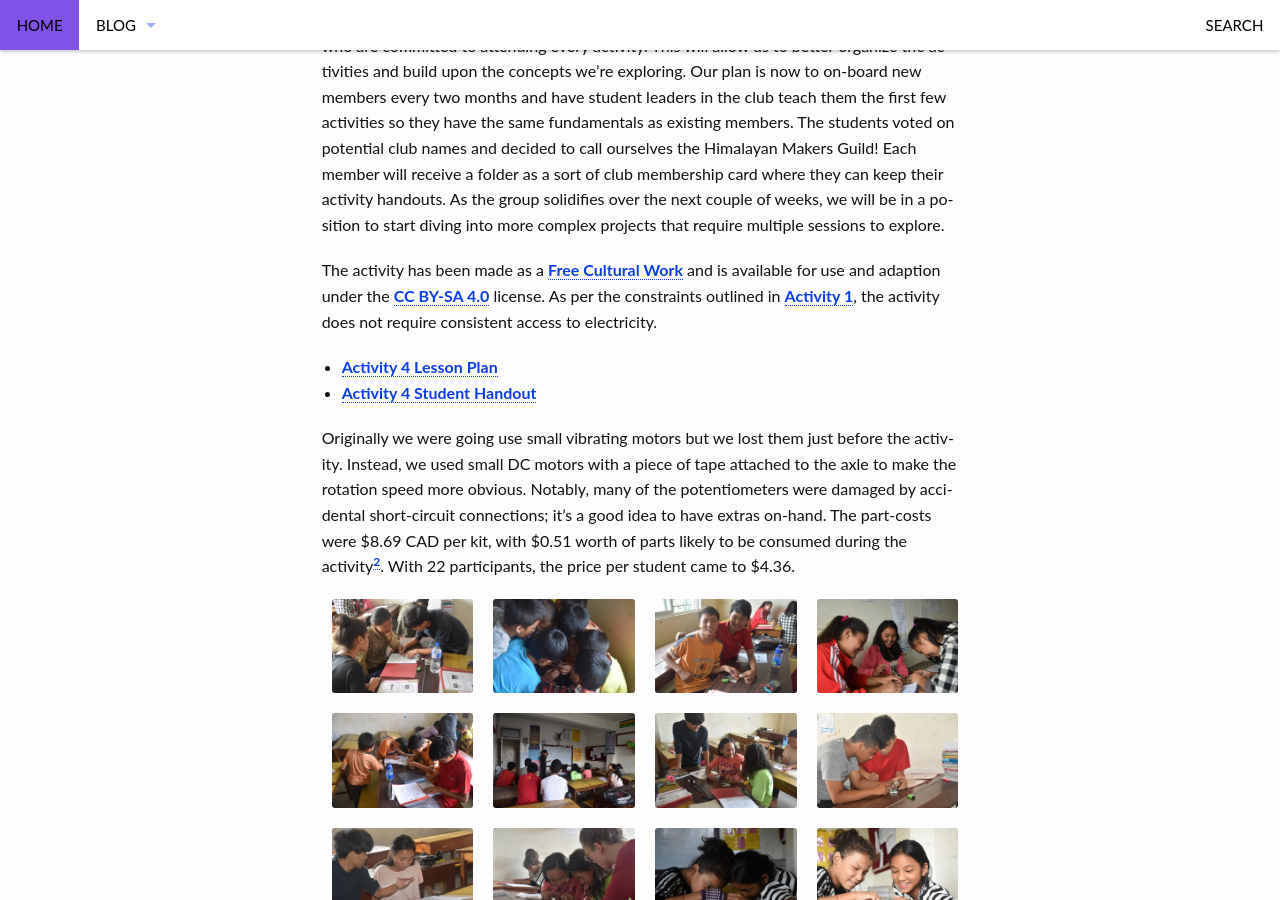
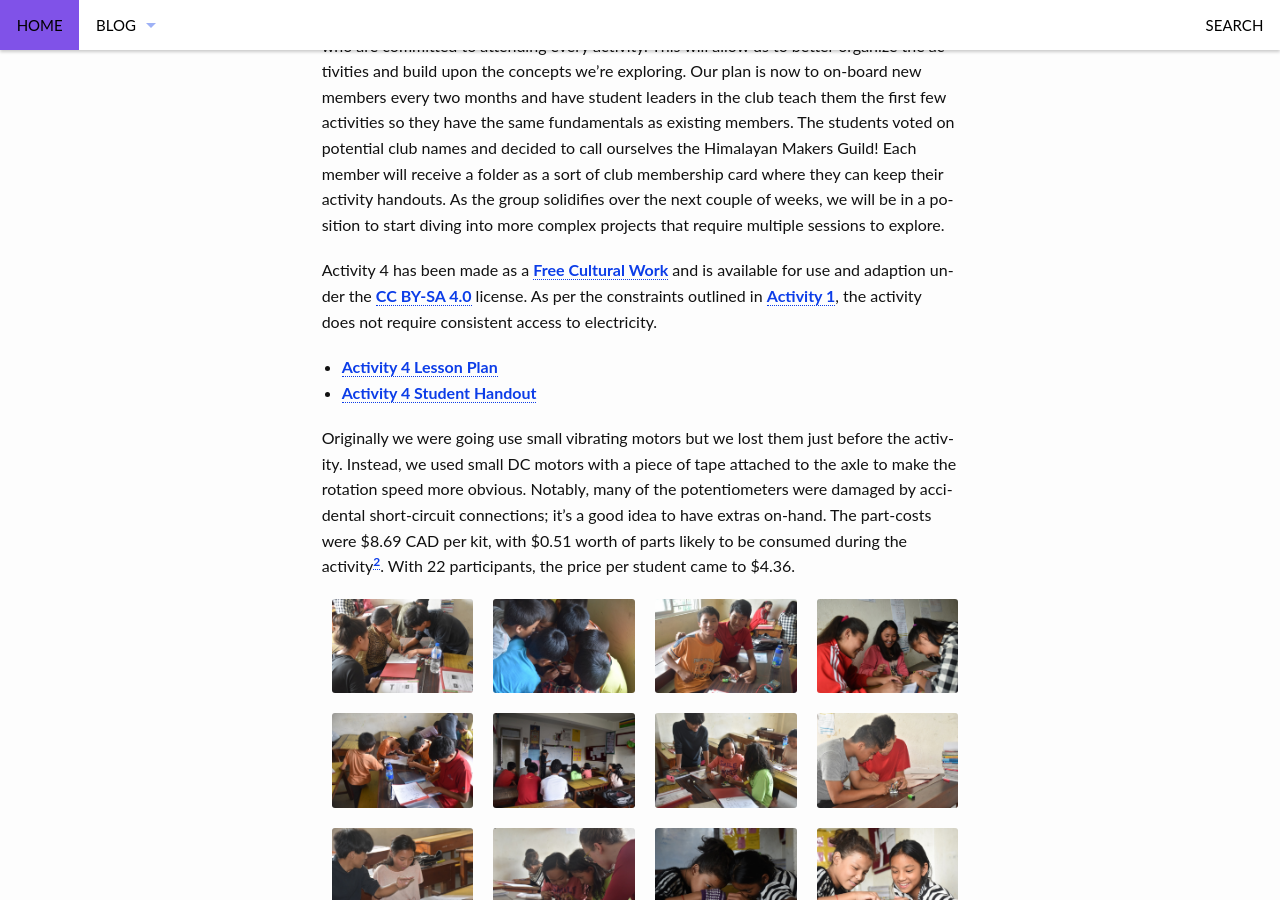
Before and after one commit to hpigot/hpigot.github.io, a Jekyll site: the page built from _posts/2017-09-04-activity4.md, in a window 1280 px wide and 900 px high, scrolled down 944 px. Built offline with Jekyll 4.4.1, drawn with Linux system fonts in a browser that asks for light colours.

```diff
--- a/_posts/2017-09-04-activity4.md
+++ b/_posts/2017-09-04-activity4.md
@@ -4,43 +4,43 @@ title: "Activity 4 - Analog v.s. Digital"
 teaser: "Exploring analog electronics by controlling the speed of a motor."
 header: no
 image:
-    title: /activity4/title.jpg
-    thumb: /activity4/thumb.jpg
+    title: activity4/title.jpg
+    thumb: activity4/thumb.jpg
     caption:
 category:
     - nepal
 gallery:
-    - image_url: /activity4/0001.jpg
+    - image_url: activity4/0001.jpg
       caption:
-    - image_url: /activity4/0002.jpg
+    - image_url: activity4/0002.jpg
       caption:
-    - image_url: /activity4/0003.jpg
+    - image_url: activity4/0003.jpg
       caption:
-    - image_url: /activity4/0004.jpg
+    - image_url: activity4/0004.jpg
       caption:
-    - image_url: /activity4/0005.jpg
+    - image_url: activity4/0005.jpg
       caption:
-    - image_url: /activity4/0006.jpg
+    - image_url: activity4/0006.jpg
       caption:
-    - image_url: /activity4/0007.jpg
+    - image_url: activity4/0007.jpg
       caption:
-    - image_url: /activity4/0008.jpg
+    - image_url: activity4/0008.jpg
       caption:
-    - image_url: /activity4/0009.jpg
+    - image_url: activity4/0009.jpg
       caption:
-    - image_url: /activity4/0010.jpg
+    - image_url: activity4/0010.jpg
       caption:
-    - image_url: /activity4/0011.jpg
+    - image_url: activity4/0011.jpg
       caption:
-    - image_url: /activity4/0012.jpg
+    - image_url: activity4/0012.jpg
       caption:
-    - image_url: /activity4/0013.jpg
+    - image_url: activity4/0013.jpg
       caption:
-    - image_url: /activity4/0014.jpg
+    - image_url: activity4/0014.jpg
       caption:
-    - image_url: /activity4/0015.jpg
+    - image_url: activity4/0015.jpg
       caption:
-    - image_url: /activity4/0016.jpg
+    - image_url: activity4/0016.jpg
       caption:
 ---
 
@@ -48,7 +48,7 @@ After a week's break for midterm exams, our activities have resumed! This week t
 
 We have begun the process of formalizing the club and its members. So far, the activities have been open to anyone from Grade 4 to 9. We're now defining a group of members who are committed to attending every activity. This will allow us to better organize the activities and build upon the concepts we're exploring. Our plan is now to on-board new members every two months and have student leaders in the club teach them the first few activities so they have the same fundamentals as existing members. The students voted on potential club names and decided to call ourselves the Himalayan Makers Guild! Each member will receive a folder as a sort of club membership card where they can keep their activity handouts. As the group solidifies over the next couple of weeks, we will be in a position to start diving into more complex projects that require multiple sessions to explore.
 
-The activity has been made as a [Free Cultural Work][] and is available for use and adaption under the [CC BY-SA 4.0][] license. As per the constraints outlined in [Activity 1][], the activity does not require consistent access to electricity.
+Activity 4 has been made as a [Free Cultural Work][] and is available for use and adaption under the [CC BY-SA 4.0][] license. As per the constraints outlined in [Activity 1][], the activity does not require consistent access to electricity.
 
 *	[**Activity 4 Lesson Plan**][lesson plan 4]
 *	[**Activity 4 Student Handout**][handout 4]
```
Also changed, not shown: 1 other file.
